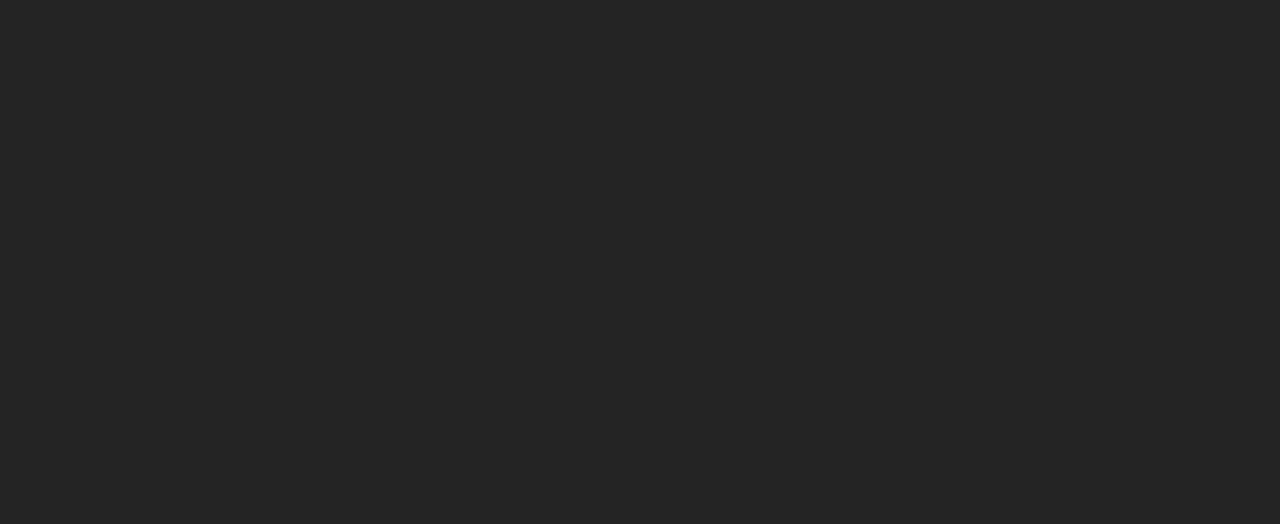
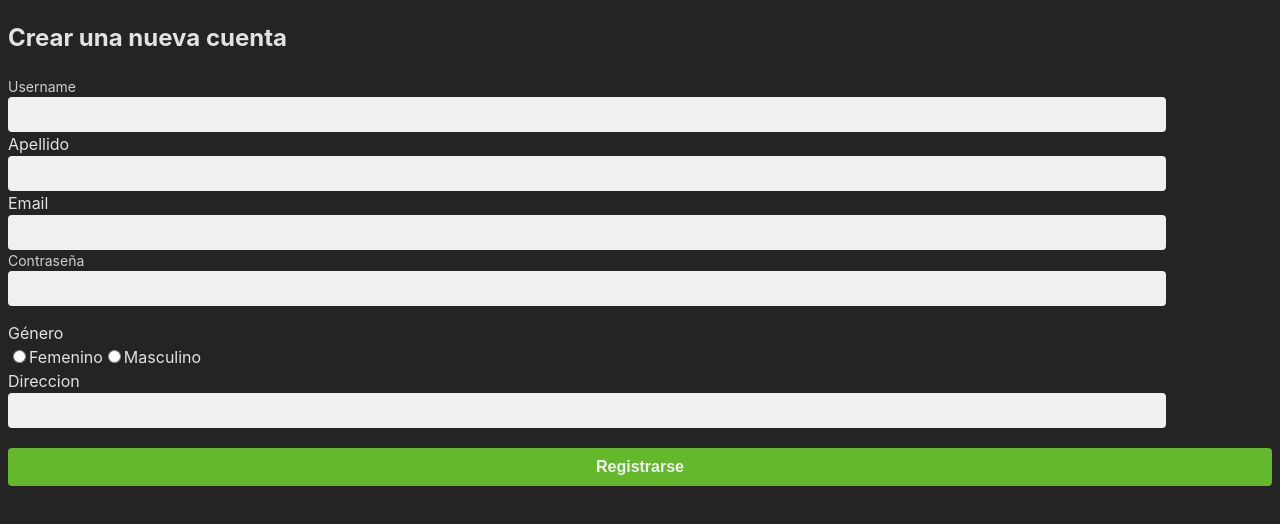
Before and after one commit to Cristhian-Noriega/tp-is1-grupo12, a React (Vite) app in the folder frontend-tp1/: page /#/register in a window 1280 px wide. Before the commit this address had no page. Shown: the top 524 px of the page. Built offline with nearby package versions, Linux system fonts and the light colour scheme.

Commit message:
Add LoginPage, RegisterPage, and ForgetPasswordPage
Refine styles on RegisterPage and ForgetPasswordPage

Frontend-only branch; no backend work included

```diff
--- a/frontend-tp1/src/App.tsx
+++ b/frontend-tp1/src/App.tsx
@@ -1,6 +1,8 @@
 
 import { Routes, Route, HashRouter, Navigate } from 'react-router-dom'
 import { LoginPage } from './pages/LoginPage'
+import { RegisterPage } from './pages/RegisterPage'
+import { ForgetPasswordPage } from './pages/ForgetPasswordPage'
 
 function App() {
 
@@ -10,6 +12,8 @@
       <Routes>
       <Route path="/" element={<Navigate to="/login" replace />} />
       <Route path="/login" element={<LoginPage />} />
+      <Route path="/register" element={<RegisterPage />} />
+      <Route path="/forget-password" element={<ForgetPasswordPage />} />
       </Routes>
       </HashRouter>
     </>
--- /dev/null
+++ b/frontend-tp1/src/components/forget_password_form/ForgetPasswordForm.tsx
@@ -0,0 +1,40 @@
+import React, { useState } from 'react'
+import './forgetPasswordForm.css'
+import { Link, useNavigate } from 'react-router-dom'
+export const ForgetPasswordForm = () => {
+    const [email, setEmail] = useState("")
+
+    const navigate = useNavigate();
+    const onSubmit = (event) => {
+        console.log('Se envio un mail de recuperacion al email: ', {email});
+        navigate('/recovery-validation');
+    }
+  return (
+    <div className='forget-password-form-wrapper'>
+        <h2>Recuperar Contraseña</h2>
+        <form onSubmit={onSubmit}>
+            <div className='email-box'>
+                <div className='email-text'>Para restablecer su contraseña, por favor ingrese la dirección de correo electrónico asociada a su cuenta.
+                   <br /> Le enviaremos un enlace para que pueda crear una nueva contraseña.</div>
+                <input
+                    id="email"
+                    type="text"
+                    value={email}
+                    name="Email"
+                    placeholder='Email'
+                    onChange={({ target }) => setEmail(target.value)}
+                />
+            </div>
+
+            <div className='button-box-wrapper'>
+                <Link to="/login" className='forget-password-box'>
+                    <button id="cancel-btn">Cancelar</button>
+                </Link>
+
+                <button id="recover-btn" type="submit">Recuperar</button>
+            </div>
+
+        </form>
+    </div>
+  )
+}
--- /dev/null
+++ b/frontend-tp1/src/components/forget_password_form/forgetPasswordForm.css
@@ -0,0 +1,48 @@
+.forget-password-form-wrapper{
+    max-width: 400px;
+    margin: 100px auto;
+    padding: 20px;
+    background-color: #1e1e1e;
+    border-radius: 8px;
+    box-shadow: 0 4px 10px rgba(0, 0, 0, 0.3);
+    align-items: start;
+}
+
+
+.email-text{
+    margin: 20px 0px;
+}
+
+button#cancel-btn{
+    width: 100%;
+    padding: 10px;
+    border: none;
+    border-radius: 4px;
+    background-color: red;
+    color: #f0f0f0;
+    font-size: 16px;
+    cursor: pointer;
+    transition: background-color 0.3s ease;
+    margin-top: 20px;
+}
+
+button#recover-btn{
+    width: 100%;
+    padding: 10px;
+    border: none;
+    border-radius: 4px;
+    background-color: green;
+    color: #f0f0f0;
+    font-size: 16px;
+    cursor: pointer;
+    transition: background-color 0.3s ease;
+    margin-top: 20px;
+}
+
+button#cancel-btn:hover{
+
+}
+
+button#recover-btn:hover{
+
+}
--- a/frontend-tp1/src/components/login_form/LoginForm.tsx
+++ b/frontend-tp1/src/components/login_form/LoginForm.tsx
@@ -43,6 +43,10 @@
       <Link to="/forget-password" className='forget-password-box'>
         ¿Olvidaste tu contraseña?
       </Link>
+
+      <Link to="/register" className='forget-password-box'>
+      <button id="register-btn" >Crear Cuenta</button>
+      </Link>
       <button id="login-btn" type="submit">Login</button>
     </form>
   </div>
--- a/frontend-tp1/src/components/login_form/loginForm.css
+++ b/frontend-tp1/src/components/login_form/loginForm.css
@@ -48,6 +48,24 @@
 button#login-btn:hover {
     background-color: #23A3E8;
 }
+
+button#register-btn {
+    width: 100%;
+    padding: 10px;
+    border: none;
+    border-radius: 4px;
+    background-color: #64B82B;
+    color: #f0f0f0;
+    font-size: 16px;
+    font-weight: 600;
+    cursor: pointer;
+    transition: background-color 0.3s ease;
+    margin-top: 20px;
+}
+button#register-btn:hover {
+    background-color: #6bf80c;
+}
+
 input[type="text"], input[type="password"] {
     flex: 2;
     padding: 10px;
--- /dev/null
+++ b/frontend-tp1/src/components/register_form/RegisterForm.tsx
@@ -0,0 +1,118 @@
+import React, { useState } from 'react'
+import './registerForm.css'
+import { useNavigate } from 'react-router-dom';
+
+export const RegisterForm  = () => {
+    const [username, setUsername] = useState("");
+    const [surname, setSurname] = useState("");
+    const [email, setEmail] = useState("");
+    const [password, setPassword] = useState("");
+    const [gender, setGender] = useState("");
+    const [address, setAddress] = useState("");
+
+    const navigate = useNavigate();
+
+    const onSubmit = (event) => {
+        event.preventDefault();
+        console.log('Se creo una cuenta con:', { username, surname, email, password, gender, address });
+        setUsername("");
+        setSurname("");
+        setEmail("");
+        setPassword("");
+        setGender("")
+        setAddress("")
+
+        navigate("/login");
+      };
+
+      const handleGenderChange = (event) => {
+        setGender(event.target.value);
+
+      };
+
+  return (
+    <div className="register-form-wrapper">
+    <div className="register-box">
+      <h2>Crear una nueva cuenta</h2>
+    </div>
+
+    <form onSubmit={onSubmit}>
+      <div className="name-box">
+        <div className="username">Username</div>
+        <input
+          id="username"
+          type="text"
+          value={username}
+          name="Username"
+          onChange={({ target }) => setUsername(target.value)}
+        />
+      </div>
+
+      <div className="surname-box">
+        <div className="surname">Apellido</div>
+        <input
+          id="surname"
+          type="text"
+          value={surname}
+          name="Apellido"
+          onChange={({ target }) => setSurname(target.value)}
+        />
+      </div>
+
+      <div className="email-box">
+        <div className="email">Email</div>
+        <input
+          id="email"
+          type="text"
+          value={email}
+          name="Email"
+          onChange={({ target }) => setEmail(target.value)}
+        />
+      </div>
+
+      <div className="password-box">
+        <div className="password">Contraseña</div>
+        <input
+          id="password"
+          type="password"
+          value={password}
+          name="Password"
+          onChange={({ target }) => setPassword(target.value)}
+        />
+      </div>
+
+      <div className="gender-box">
+        <div className="Gender">Género</div>
+            <input
+                type="radio"
+                value="Femenino"
+                checked={gender === "Femenino"}
+                onChange={({ target }) => setGender(target.value)}
+            />
+            Femenino
+
+            <input
+                type="radio"
+                value="Masculino"
+                checked={gender === "Masculino"}
+                onChange={({ target }) => setGender(target.value)}
+            />
+            Masculino
+        </div>
+
+      <div className="address-box">
+        <div className="address">Direccion</div>
+        <input
+          id="address"
+          type="text"
+          value={address}
+          name="Direccion"
+          onChange={({ target }) => setAddress(target.value)}
+        />
+      </div>
+
+      <button id="register-btn" type="submit">Registrarse</button>
+    </form>
+  </div>
+  )
+}
--- /dev/null
+++ b/frontend-tp1/src/pages/ForgetPasswordPage.tsx
@@ -0,0 +1,10 @@
+import React from 'react'
+import { ForgetPasswordForm } from '../components/forget_password_form/ForgetPasswordForm'
+
+export const ForgetPasswordPage = () => {
+  return (
+    <div>
+        <ForgetPasswordForm/>
+    </div>
+  )
+}
--- /dev/null
+++ b/frontend-tp1/src/pages/RegisterPage.tsx
@@ -0,0 +1,10 @@
+import React from 'react'
+import { RegisterForm } from '../components/register_form/RegisterForm'
+
+export const RegisterPage = () => {
+  return (
+    <div>
+        <RegisterForm/>
+    </div>
+  )
+}
```
Also changed, not shown: frontend-tp1/src/components/register_form/registerForm.css (added).
